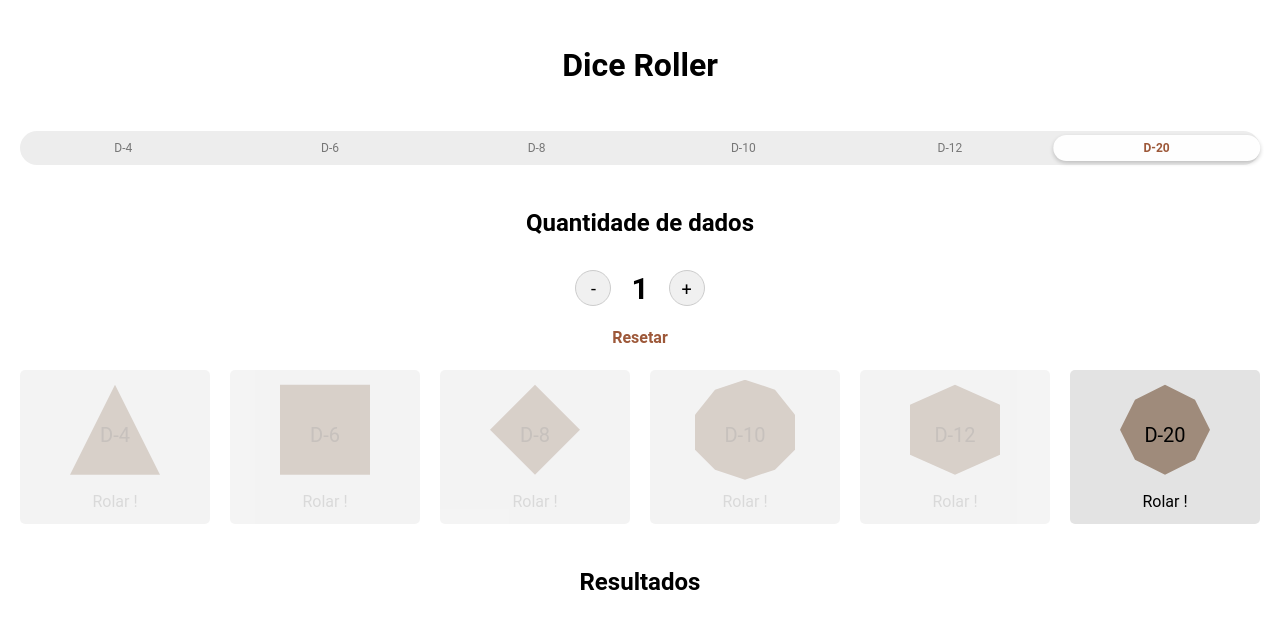
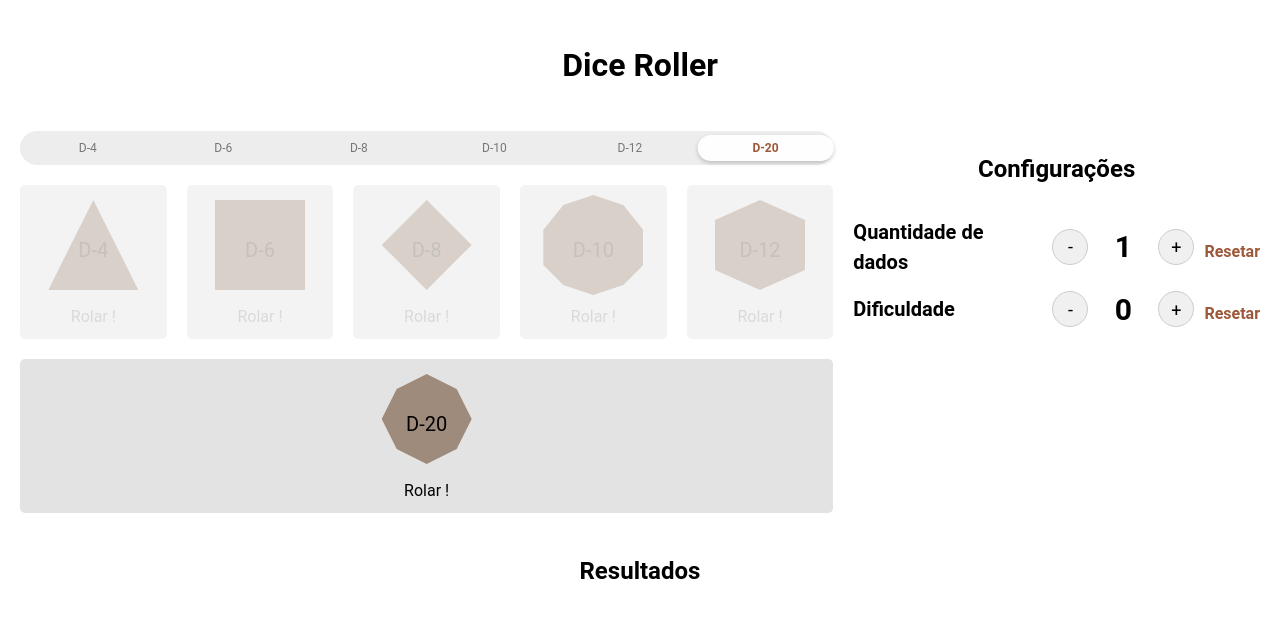
Before and after one commit to isaacviannadev/my-dice-roller, a React (Create React App) app: page / in a window 1280 px wide. Shown: the top 628 px of the page. Built offline with nearby package versions, Linux system fonts and the light colour scheme.

Commit message:
Add logica de dificuldade

```diff
--- a/src/components/Dice/DiceFaces.tsx
+++ b/src/components/Dice/DiceFaces.tsx
@@ -3,51 +3,83 @@ import { D10Face, D12Face, D20Face, D4Face, D6Face, D8Face } from './styled'
 type DiceProps = {
   id: string
   result: string
+  isCriticalFail?: boolean
+  isSuccess?: boolean
 }
 
-export const D4 = ({ id, result = '?' }: DiceProps) => {
+export const D4 = ({
+  id,
+  result = '?',
+  isCriticalFail = false,
+  isSuccess = false,
+}: DiceProps) => {
   return (
-    <D4Face id={id}>
+    <D4Face id={id} isCriticalFail={isCriticalFail} isSuccess={isSuccess}>
       <span>{result}</span>
     </D4Face>
   )
 }
 
-export const D6 = ({ id, result = '?' }: DiceProps) => {
+export const D6 = ({
+  id,
+  result = '?',
+  isCriticalFail = false,
+  isSuccess = false,
+}: DiceProps) => {
   return (
-    <D6Face id={id}>
+    <D6Face id={id} isCriticalFail={isCriticalFail} isSuccess={isSuccess}>
       <span>{result}</span>
     </D6Face>
   )
 }
 
-export const D8 = ({ id, result = '?' }: DiceProps) => {
+export const D8 = ({
+  id,
+  result = '?',
+  isCriticalFail = false,
+  isSuccess = false,
+}: DiceProps) => {
   return (
-    <D8Face id={id}>
+    <D8Face id={id} isCriticalFail={isCriticalFail} isSuccess={isSuccess}>
       <span>{result}</span>
     </D8Face>
   )
 }
 
-export const D10 = ({ id, result = '?' }: DiceProps) => {
+export const D10 = ({
+  id,
+  result = '?',
+  isCriticalFail = false,
+  isSuccess = false,
+}: DiceProps) => {
   return (
-    <D10Face id={id}>
+    <D10Face id={id} isCriticalFail={isCriticalFail} isSuccess={isSuccess}>
       <span>{result}</span>
     </D10Face>
   )
 }
 
-export const D12 = ({ id, result = '?' }: DiceProps) => {
+export const D12 = ({
+  id,
+  result = '?',
+  isCriticalFail = false,
+  isSuccess = false,
+}: DiceProps) => {
   return (
-    <D12Face id={id}>
+    <D12Face id={id} isCriticalFail={isCriticalFail} isSuccess={isSuccess}>
       <span>{result}</span>
     </D12Face>
   )
 }
 
-export const D20 = ({ id, result = '?' }: DiceProps) => {
+export const D20 = ({
+  id,
+  result = '?',
+  isCriticalFail = false,
+  isSuccess = false,
+}: DiceProps) => {
   return (
-    <D20Face id={id}>
+    <D20Face id={id} isCriticalFail={isCriticalFail} isSuccess={isSuccess}>
       <span>{result}</span>
     </D20Face>
   )
--- a/src/components/Dice/index.tsx
+++ b/src/components/Dice/index.tsx
@@ -5,6 +5,8 @@ type DiceProps = {
   id: string
   sides: number
   result: string
+  isCriticalFail?: boolean
+  isSuccess?: boolean
 }
 
 const DiceContainer = styled.div`
@@ -14,21 +16,68 @@ const DiceContainer = styled.div`
   cursor: pointer;
 `
 
-const Dice = ({ id, sides, result = '?' }: DiceProps) => {
+const Dice = ({
+  sides,
+  result = '?',
+  isCriticalFail = false,
+  isSuccess = false,
+}: DiceProps) => {
   const renderDiceFace = () => {
     switch (sides) {
       case 4:
-        return <D4 id="d4" result={'' + result} />
+        return (
+          <D4
+            id="d4"
+            result={'' + result}
+            isCriticalFail={isCriticalFail}
+            isSuccess={isSuccess}
+          />
+        )
       case 6:
-        return <D6 id="d6" result={'' + result} />
+        return (
+          <D6
+            id="d6"
+            result={'' + result}
+            isCriticalFail={isCriticalFail}
+            isSuccess={isSuccess}
+          />
+        )
       case 8:
-        return <D8 id="d8" result={'' + result} />
+        return (
+          <D8
+            id="d8"
+            result={'' + result}
+            isCriticalFail={isCriticalFail}
+            isSuccess={isSuccess}
+          />
+        )
       case 10:
-        return <D10 id="d10" result={'' + result} />
+        return (
+          <D10
+            id="d10"
+            result={'' + result}
+            isCriticalFail={isCriticalFail}
+            isSuccess={isSuccess}
+          />
+        )
       case 12:
-        return <D12 id="d12" result={'' + result} />
+        return (
+          <D12
+            id="d12"
+            result={'' + result}
+            isCriticalFail={isCriticalFail}
+            isSuccess={isSuccess}
+          />
+        )
       case 20:
-        return <D20 id="d20" result={'' + result} />
+        return (
+          <D20
+            id="d20"
+            result={'' + result}
+            isCriticalFail={isCriticalFail}
+            isSuccess={isSuccess}
+          />
+        )
       default:
         return null
     }
--- a/src/components/Dice/styled.ts
+++ b/src/components/Dice/styled.ts
@@ -1,6 +1,11 @@
-import { styled } from 'styled-components'
+import { css, styled } from 'styled-components'
 
-const DiceFace = styled.div`
+type DiceProps = {
+  isCriticalFail?: boolean
+  isSuccess?: boolean
+}
+
+const DiceFace = styled.div<DiceProps>`
   display: flex;
   justify-content: center;
   align-items: center;
@@ -8,6 +13,18 @@ const DiceFace = styled.div`
   height: 100px;
   background-color: var(--brand-tertiary);
   cursor: pointer;
+
+  ${({ isCriticalFail }) =>
+    isCriticalFail &&
+    css`
+      background-color: #eb3737;
+      color: var(--brand-white);
+    `};
+  ${({ isSuccess }) =>
+    isSuccess &&
+    css`
+      background-color: #2ee270;
+    `};
 
   transition: all 0.2s ease-in-out;
 
--- a/src/components/DiceQuantity/index.tsx
+++ b/src/components/NumberSelector/index.tsx
@@ -7,17 +7,19 @@ import {
   QuantityWrapper,
 } from './styled'
 
-interface DiceQuantitySelectorProps {
+interface NumberSelectorProps {
   onChange: (quantity: number) => void
   initialQuantity?: number
   label?: string
+  inline?: boolean
 }
 
-const DiceQuantitySelector = ({
+const NumberSelector = ({
+  onChange,
   initialQuantity = 1,
   label = 'Quantidade de dados',
-  onChange,
-}: DiceQuantitySelectorProps) => {
+  inline = false,
+}: NumberSelectorProps) => {
   const [quantity, setQuantity] = useState(initialQuantity)
   const [animate, setAnimate] = useState(false)
 
@@ -49,8 +51,8 @@ const DiceQuantitySelector = ({
   }, [animate])
 
   return (
-    <QuantityContainer>
-      <h2>{label}</h2>
+    <QuantityContainer inline={inline}>
+      <p>{label}</p>
       <QuantityWrapper>
         <QuantityButton onClick={decrement}>-</QuantityButton>
         <QuantityDisplay animate={animate}>{quantity}</QuantityDisplay>
@@ -61,4 +63,4 @@ const DiceQuantitySelector = ({
   )
 }
 
-export default DiceQuantitySelector
+export default NumberSelector
--- a/src/components/DiceQuantity/styled.ts
+++ b/src/components/NumberSelector/styled.ts
@@ -1,13 +1,29 @@
 import { keyframes, styled } from 'styled-components'
 
-export const QuantityContainer = styled.div`
+type NumberSelectorProps = {
+  inline?: boolean
+}
+
+export const QuantityContainer = styled.div<NumberSelectorProps>`
   display: flex;
-  flex-direction: column;
+  flex-direction: ${({ inline }) => (inline ? 'row' : 'column')};
   width: 100%;
+  max-width: 140rem;
   align-items: center;
+  gap: 1rem;
+
+  p {
+    margin: 0;
+    font-size: 2rem;
+    font-weight: bold;
+    width: 100%;
+  }
 `
 
 export const QuantityButton = styled.button`
+  display: flex;
+  align-items: center;
+  justify-content: center;
   background: #f0f0f0;
   border-radius: 50%;
   width: 3.6rem;
@@ -30,7 +46,11 @@ export const QuantityWrapper = styled.div`
 `
 
 export const ResetButton = styled.button`
+  display: flex;
+  align-items: center;
+  justify-content: center;
   background: none;
+  white-space: nowrap;
   border: none;
   color: var(--brand-secondary);
   font-size: 1.6rem;
@@ -51,9 +71,13 @@ const changeColorAnimation = keyframes`
 `
 
 export const QuantityDisplay = styled.span<{ animate: boolean }>`
-  padding: 5px 10px;
+  display: flex;
+  align-items: center;
+  justify-content: center;
   font-weight: bold;
+  white-space: nowrap;
   font-size: 3rem;
+  min-width: 5rem;
 
   animation: ${(props) => (props.animate ? changeColorAnimation : 'none')} 0.5s
     linear;
--- a/src/pages/Home/index.styled.tsx
+++ b/src/pages/Home/index.styled.tsx
@@ -7,14 +7,22 @@ export const HomeContainer = styled.div`
   height: 100%;
   gap: 20px;
 `
+export const SelectionWrapper = styled.div`
+  display: flex;
+  flex-direction: row;
+  justify-content: space-between;
+  width: 100%;
+  max-width: 140rem;
+  gap: 2rem;
+`
 
 export const MenuArea = styled.div`
   display: flex;
+  flex: 2;
+  flex-direction: column;
+  gap: 2rem;
   justify-content: center;
   align-items: center;
-
-  width: 100%;
-  max-width: 140rem;
 `
 
 export const DiceLine = styled.div`
@@ -76,7 +84,14 @@ export const ResultsWrapper = styled.div`
 
 export const DiceResults = styled(ResultsWrapper)`
   display: flex;
+  flex-wrap: wrap;
   align-items: center;
   justify-content: center;
   flex-direction: row;
 `
+
+export const SettingsWrapper = styled(ResultsWrapper)`
+  flex-direction: space-between;
+  width: fit-content;
+  flex: 1;
+`
--- a/src/pages/Home/index.tsx
+++ b/src/pages/Home/index.tsx
@@ -8,9 +8,11 @@ import {
   MenuArea,
   DiceResults,
   ResultsWrapper,
+  SettingsWrapper,
+  SelectionWrapper,
 } from './index.styled'
 import Toggle from '../../components/Toggle'
-import DiceQuantitySelector from '../../components/DiceQuantity'
+import NumberSelector from '../../components/NumberSelector'
 
 const DiceSet = [
   { id: 'd4', sides: 4 },
@@ -26,9 +28,16 @@ function Home() {
 
   const [diceActive, setDiceActive] = useState(20)
   const [quantity, setQuantity] = useState(1)
+  const [difficult, setDifficult] = useState(0)
 
   const handleRollClick = () => {
     rollMultipleDice('selected', diceActive, quantity)
+  }
+
+  const isSucess = (result: number) => {
+    if (difficult === 0) return diceActive === result
+
+    return result >= difficult
   }
 
   const toggleItems = DiceSet.map((side) => ({
@@ -47,15 +56,9 @@ function Home() {
     <HomeContainer>
       <h1>Dice Roller</h1>
 
+      <SelectionWrapper>
         <MenuArea>
           <Toggle items={toggleItems} />
-      </MenuArea>
-
-      <DiceQuantitySelector
-        initialQuantity={1}
-        onChange={(newQuantity) => setQuantity(newQuantity)}
-      />
-
           <DiceLine>
             {DiceSet.map((side) => (
               <DiceButton
@@ -63,11 +66,32 @@ function Home() {
                 key={side.id}
                 onClick={handleRollClick}
               >
-            <Dice id={side.id} result={`D-${side.sides}`} sides={side.sides} />
+                <Dice
+                  id={side.id}
+                  result={`D-${side.sides}`}
+                  sides={side.sides}
+                />
                 <span>Rolar !</span>
               </DiceButton>
             ))}
           </DiceLine>
+        </MenuArea>
+
+        <SettingsWrapper>
+          <h2>Configurações</h2>
+          <NumberSelector
+            inline
+            initialQuantity={1}
+            onChange={(newQuantity) => setQuantity(newQuantity)}
+          />
+          <NumberSelector
+            inline
+            label="Dificuldade"
+            initialQuantity={0}
+            onChange={(newDifficult) => setDifficult(newDifficult)}
+          />
+        </SettingsWrapper>
+      </SelectionWrapper>
 
       <ResultsWrapper>
         <h2>Resultados</h2>
@@ -78,6 +102,8 @@ function Home() {
               id={'' + result}
               result={result + ''}
               sides={diceActive}
+              isCriticalFail={result === 1}
+              isSuccess={isSucess(result)}
             />
           ))}
         </DiceResults>
```
Lines whose indentation alone changed are shown as unchanged.
